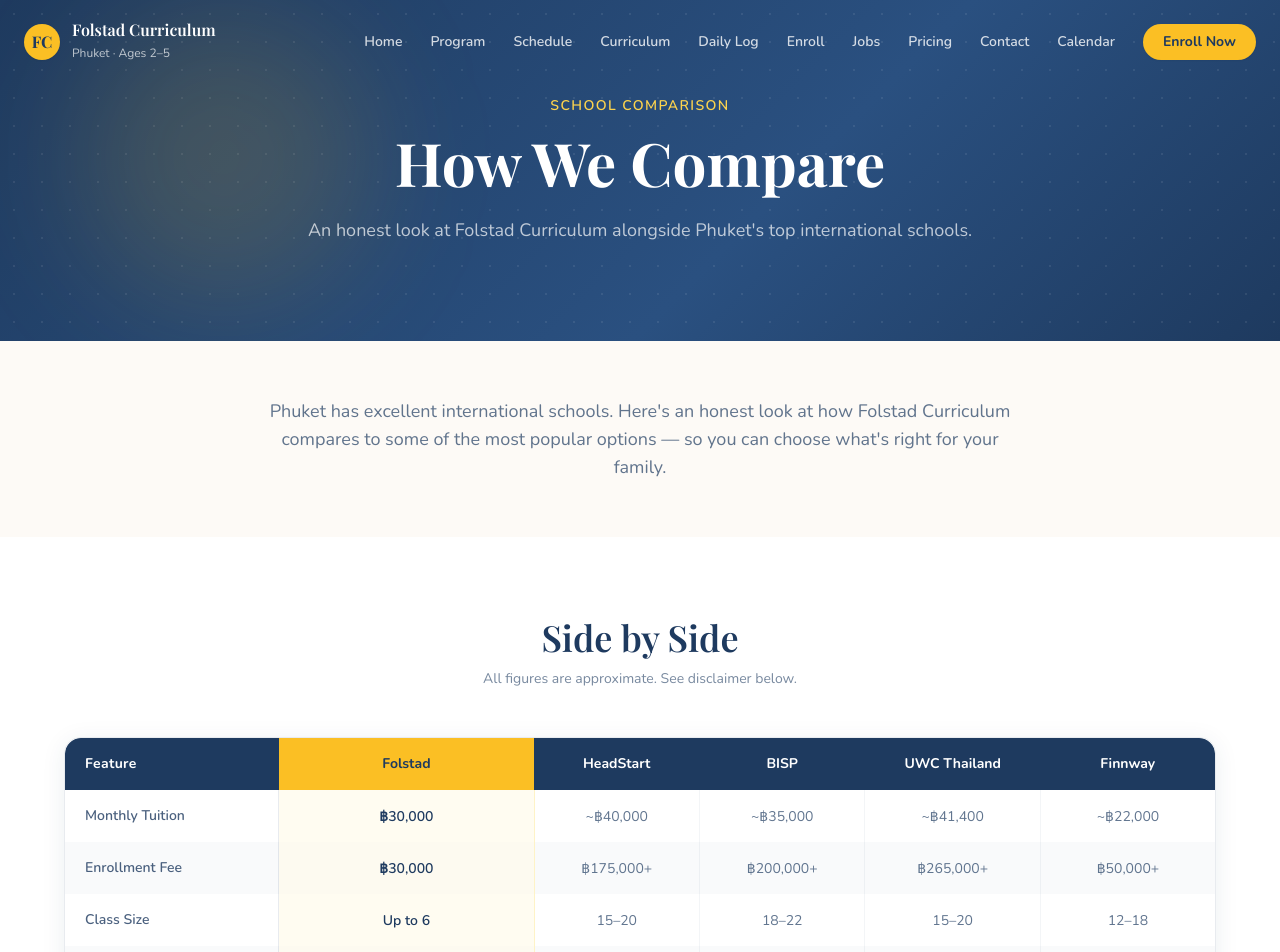
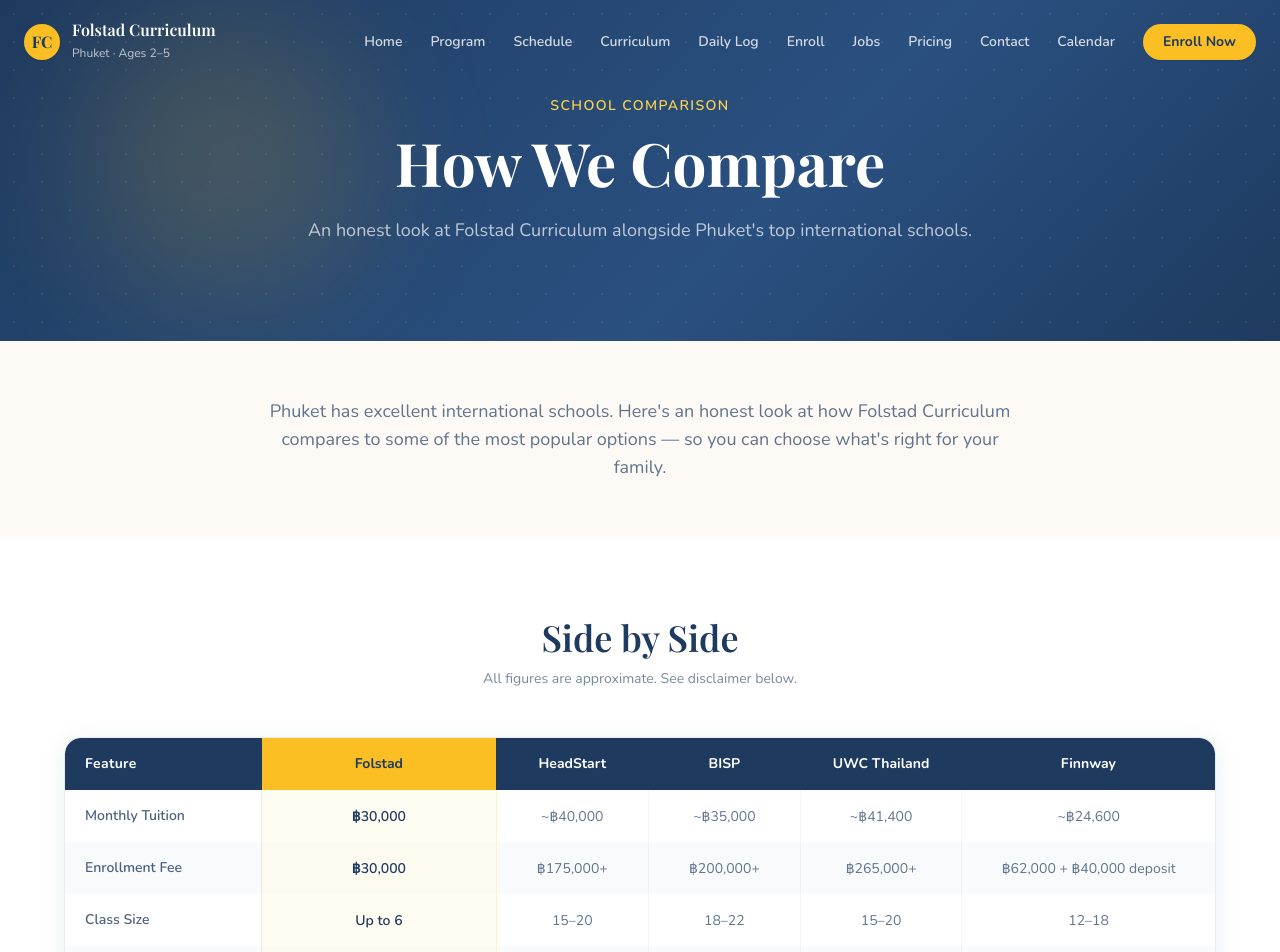
Before and after one commit to radiofrequency/folstad-web, a React (Vite) app: page /folstad-web/comparison in a window 1280 px wide. Shown: the top 952 px of the page. Built offline with nearby package versions, Linux system fonts and the light colour scheme.

Commit message:
Fix Finnway fees - 295k/yr, 62k enrollment, 40k deposit

```diff
--- a/src/pages/Comparison.jsx
+++ b/src/pages/Comparison.jsx
@@ -7,7 +7,7 @@
     headstart: '~฿40,000',
     bisp: '~฿35,000',
     uwc: '~฿41,400',
-    finnway: '~฿22,000',
+    finnway: '~฿24,600',
     highlight: false,
   },
   {
@@ -16,7 +16,7 @@
     headstart: '฿175,000+',
     bisp: '฿200,000+',
     uwc: '฿265,000+',
-    finnway: '฿50,000+',
+    finnway: '฿62,000 + ฿40,000 deposit',
     highlight: true,
   },
   {
```
